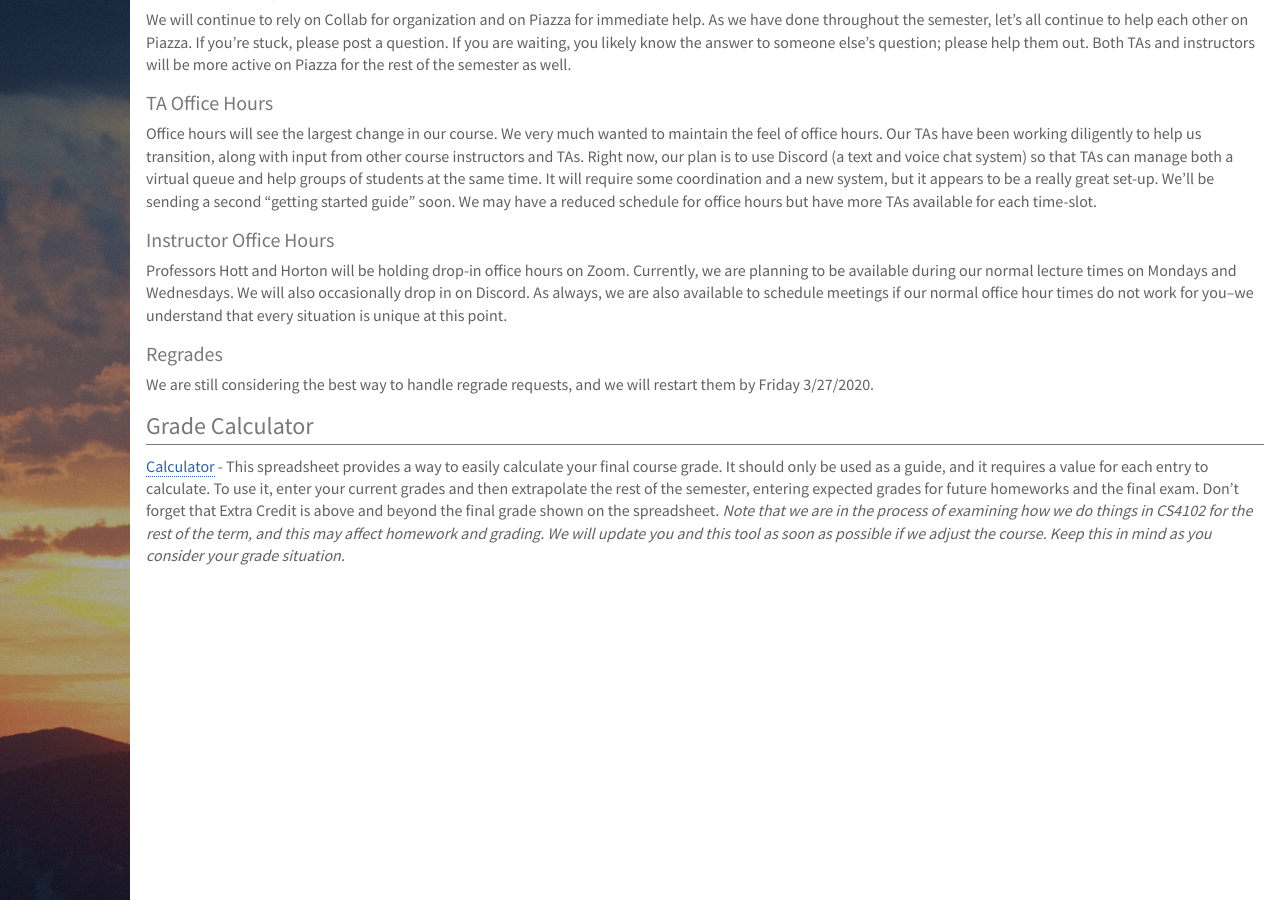
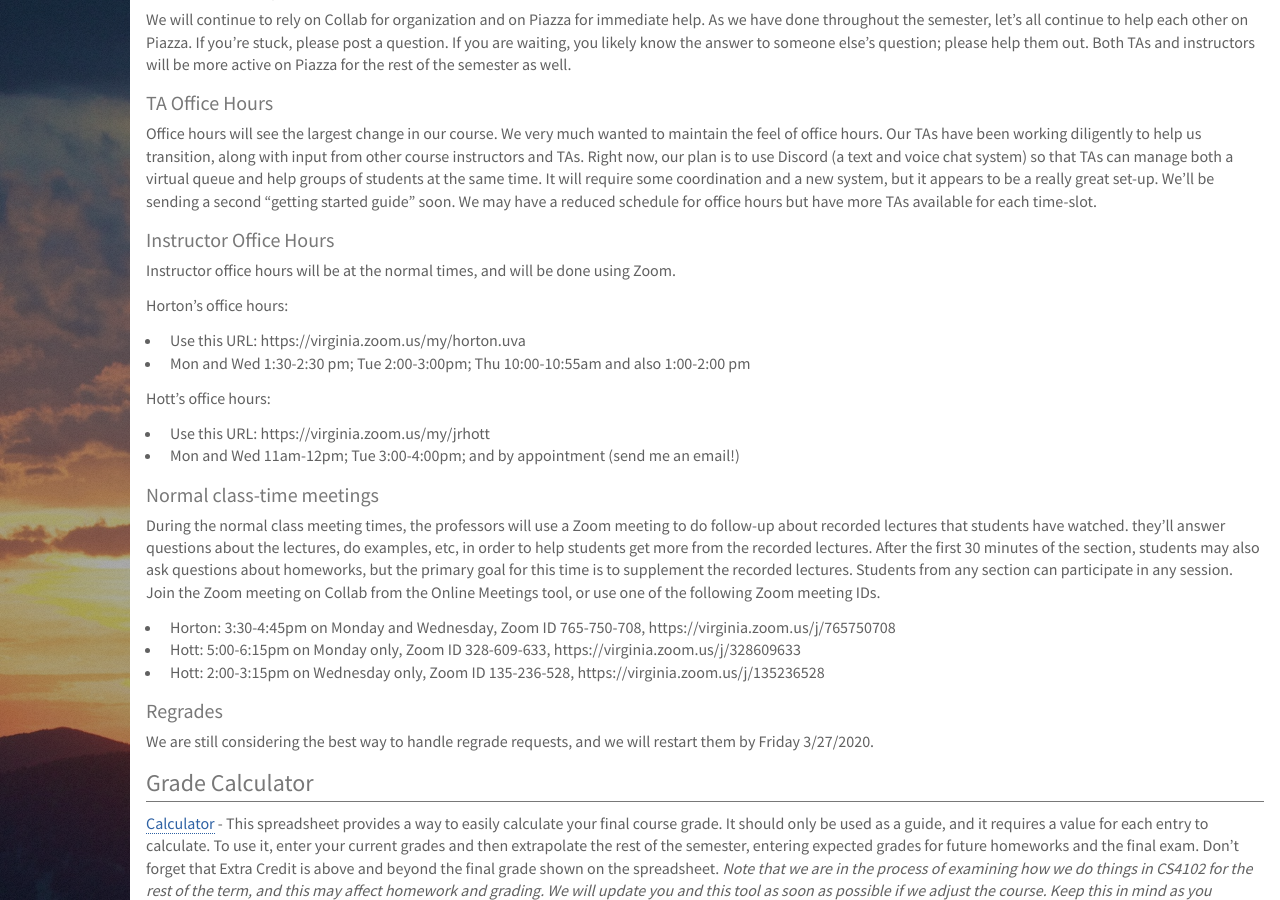
Before and after one commit to deternitydx/uvacs4102, a Jekyll site: the page built from index.md, in a window 1280 px wide and 900 px high, scrolled down 726 px. Built offline with Jekyll 4.4.1, drawn with Linux system fonts in a browser that asks for light colours; nearby versions of some CDN libraries; library files that are not in the unit come from our copies.

Commit message:
Added office hour links to the website

```diff
--- a/index.md
+++ b/index.md
@@ -36,7 +36,25 @@ We will continue to rely on Collab for organization and on Piazza for immediate
 Office hours will see the largest change in our course.  We very much wanted to maintain the feel of office hours.  Our TAs have been working diligently to help us transition, along with input from other course instructors and TAs.  Right now, our plan is to use Discord (a text and voice chat system) so that TAs can manage both a virtual queue and help groups of students at the same time.  It will require some coordination and a new system, but it appears to be a really great set-up.  We’ll be sending a second “getting started guide” soon.  We may have a reduced schedule for office hours but have more TAs available for each time-slot.
 
 ### Instructor Office Hours
-Professors Hott and Horton will be holding drop-in office hours on Zoom.  Currently, we are planning to be available during our normal lecture times on Mondays and Wednesdays.  We will also occasionally drop in on Discord.  As always, we are also available to schedule meetings if our normal office hour times do not work for you--we understand that every situation is unique at this point.
+Instructor office hours will be at the normal times, and will be done using Zoom.
+
+Horton's office hours:
+
+- Use this URL: https://virginia.zoom.us/my/horton.uva
+- Mon and Wed 1:30-2:30 pm; Tue 2:00-3:00pm; Thu 10:00-10:55am and also 1:00-2:00 pm
+
+Hott's office hours:
+
+- Use this URL: https://virginia.zoom.us/my/jrhott
+- Mon and Wed 11am-12pm; Tue 3:00-4:00pm; and by appointment (send me an email!)
+
+### Normal class-time meetings
+During the normal class meeting times, the professors will use a Zoom meeting to do follow-up about recorded lectures that students have watched. they'll answer questions about the lectures, do examples, etc, in order to help students get more from the recorded lectures. After the first 30 minutes of the section, students may also ask questions about homeworks, but the primary goal for this time is to supplement the recorded lectures.  Students from any section can participate in any session. Join the Zoom meeting on Collab from the Online Meetings tool, or use one of the following Zoom meeting IDs.
+
+- Horton: 3:30-4:45pm on Monday and Wednesday, Zoom ID 765-750-708, https://virginia.zoom.us/j/765750708
+- Hott: 5:00-6:15pm on Monday only, Zoom ID 328-609-633, https://virginia.zoom.us/j/328609633
+- Hott: 2:00-3:15pm on Wednesday only, Zoom ID 135-236-528, https://virginia.zoom.us/j/135236528
+
 
 ### Regrades
 We are still considering the best way to handle regrade requests, and we will restart them by Friday 3/27/2020.
```
